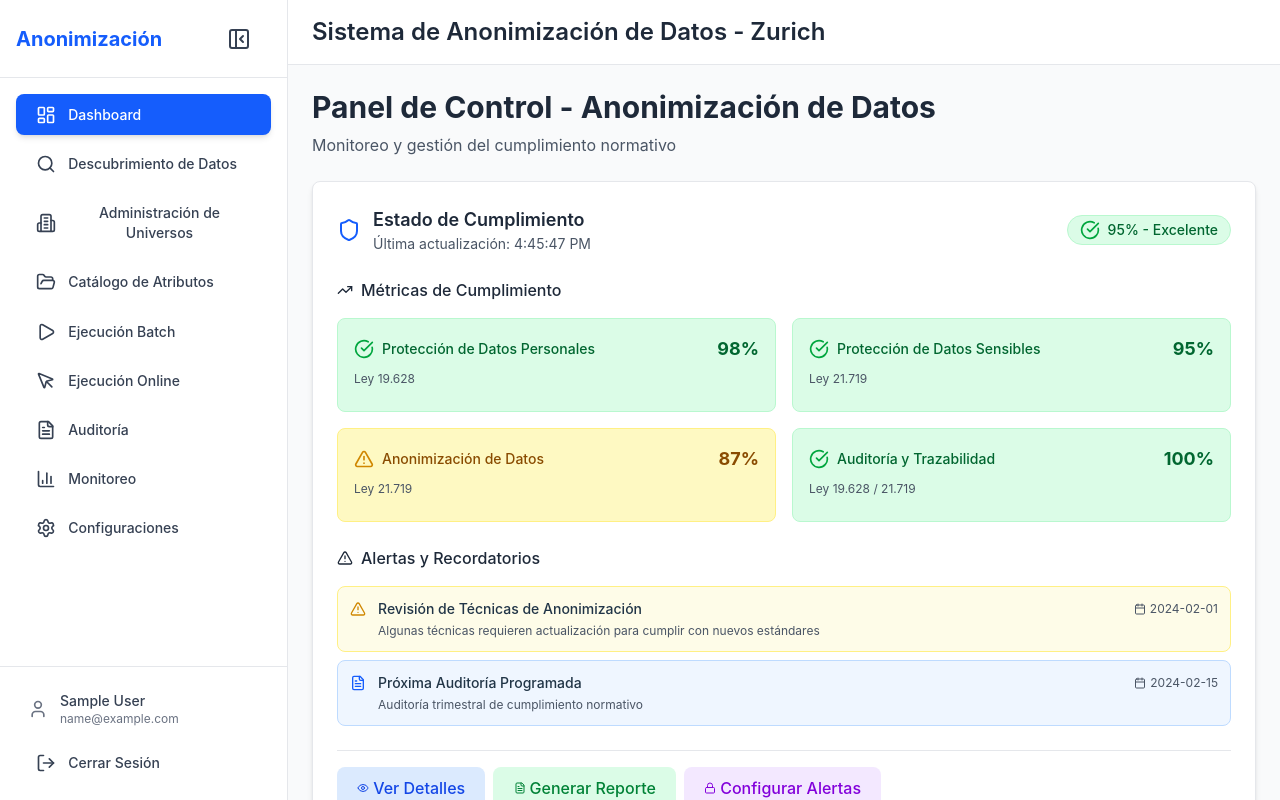
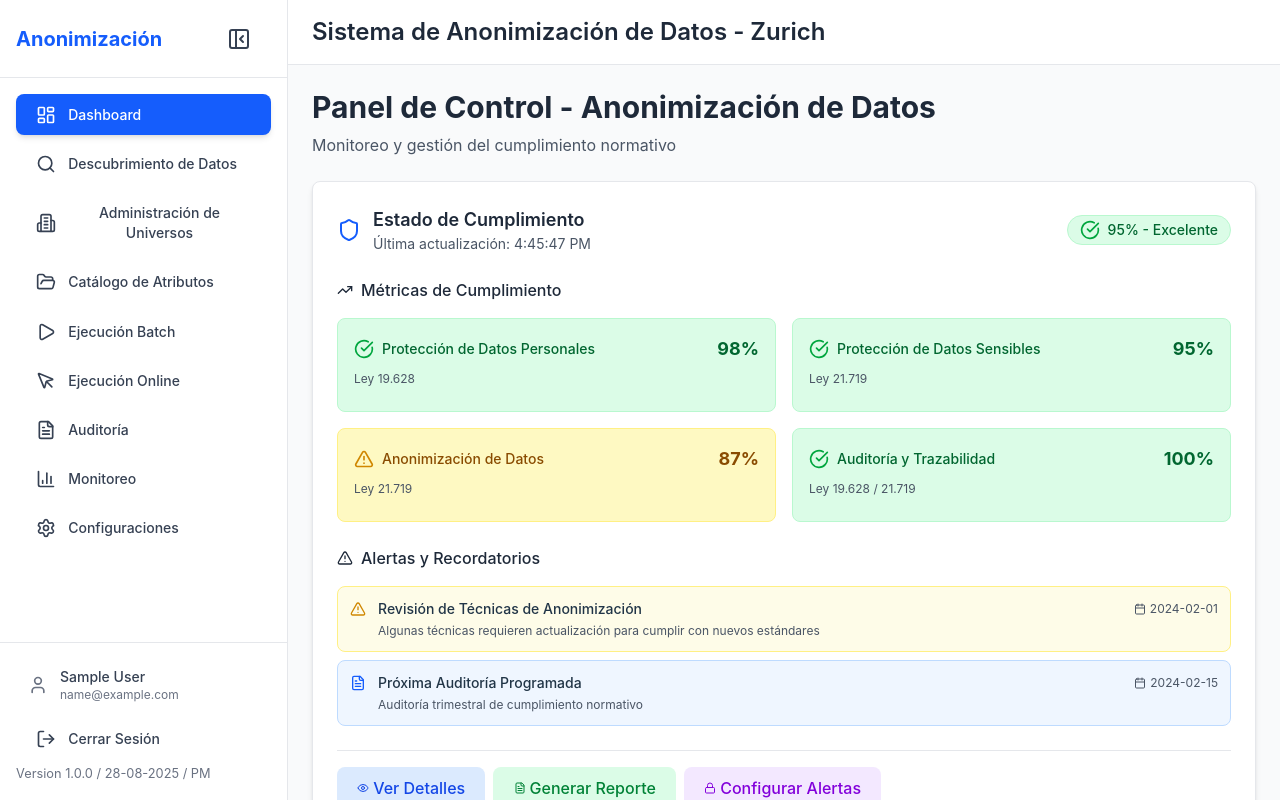
Before and after one commit to dmmtdeveloper/DATASHIELD, a React (Vite) app: page / in a window 1280 px wide. Built offline with nearby package versions, Linux system fonts and the light colour scheme; sample sign-in values are in the browser's storage.

Commit message:
versionamiento

```diff
--- a/src/components/common/Layout/Layout.tsx
+++ b/src/components/common/Layout/Layout.tsx
@@ -121,12 +121,17 @@ const Layout: React.FC<LayoutProps> = ({ children }) => {
             </div>
           ) : (
             <button
-              onClick={handleLogout}
-              className="w-full p-2  text-gray-700 hover:bg-red-50 hover:text-red-600 rounded-lg transition-colors"
-              title="Cerrar Sesión"
+            onClick={handleLogout}
+            className="w-full p-2  text-gray-700 hover:bg-red-50 hover:text-red-600 rounded-lg transition-colors"
+            title="Cerrar Sesión"
             >
               <LogOut size={20} className="mx-auto" />
             </button>
+
+          )}
+
+          {sidebarOpen && (
+            <small className='text-gray-500'>Version 1.0.0 / 28-08-2025 / PM</small>
           )}
         </div>
       </div>
```
